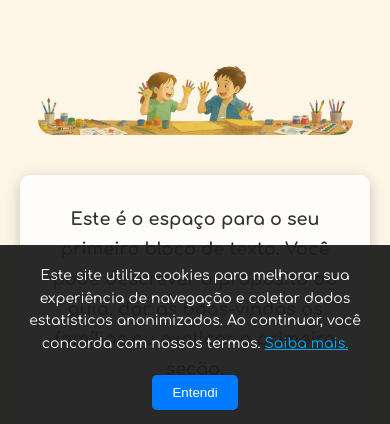
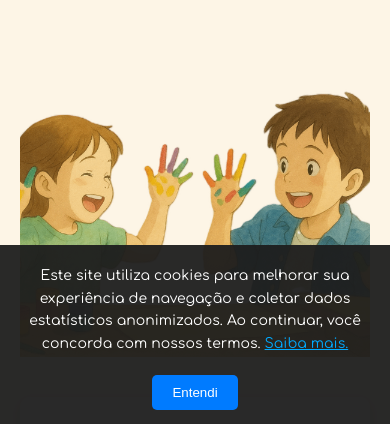
Before and after one commit to afinjaboticabal/afinjaboticabal.github.io, a plain HTML site: page guia-interativo.html in a window 390 px wide. Shown: the part 414-838 px from the top of the page. Drawn offline with Linux system fonts and the light colour scheme.

Commit message:
Update style.css

```diff
--- a/style.css
+++ b/style.css
@@ -1370,10 +1370,6 @@ body {
         white-space: normal;
     }
 
-   .page-guia .guia-image-fixed {
-    width: 90%;
-}
-
 /* ===================================================================
    ESTILO PARA IMAGEM DIVISORA DO GUIA (gui1.png)
    =================================================================== */
```
